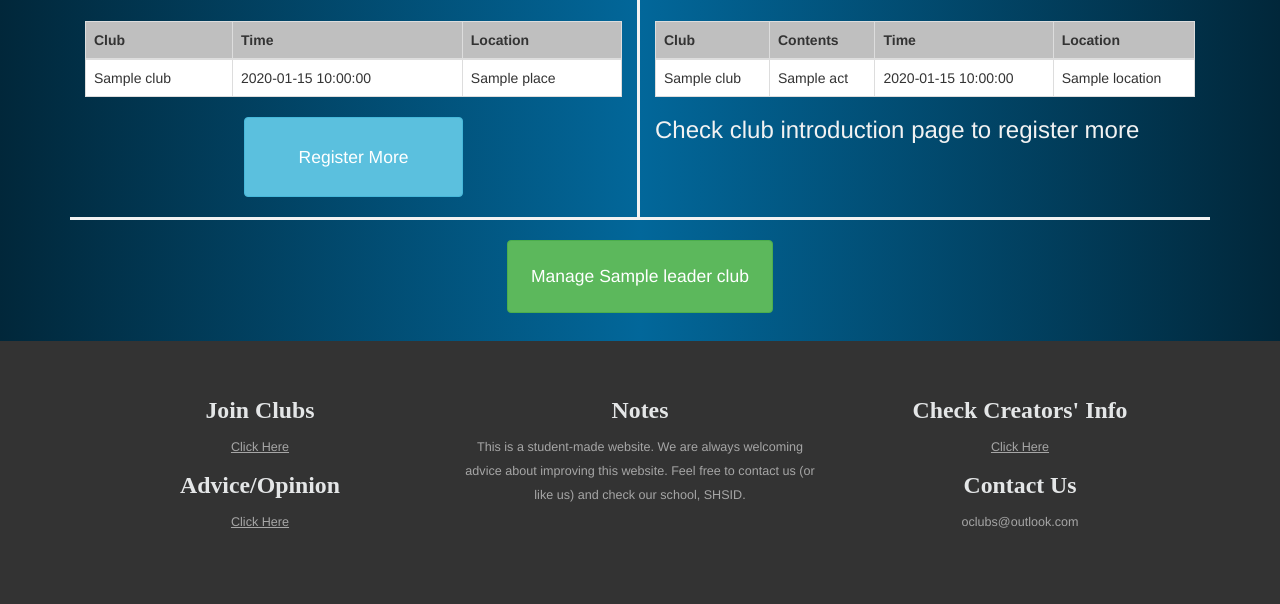
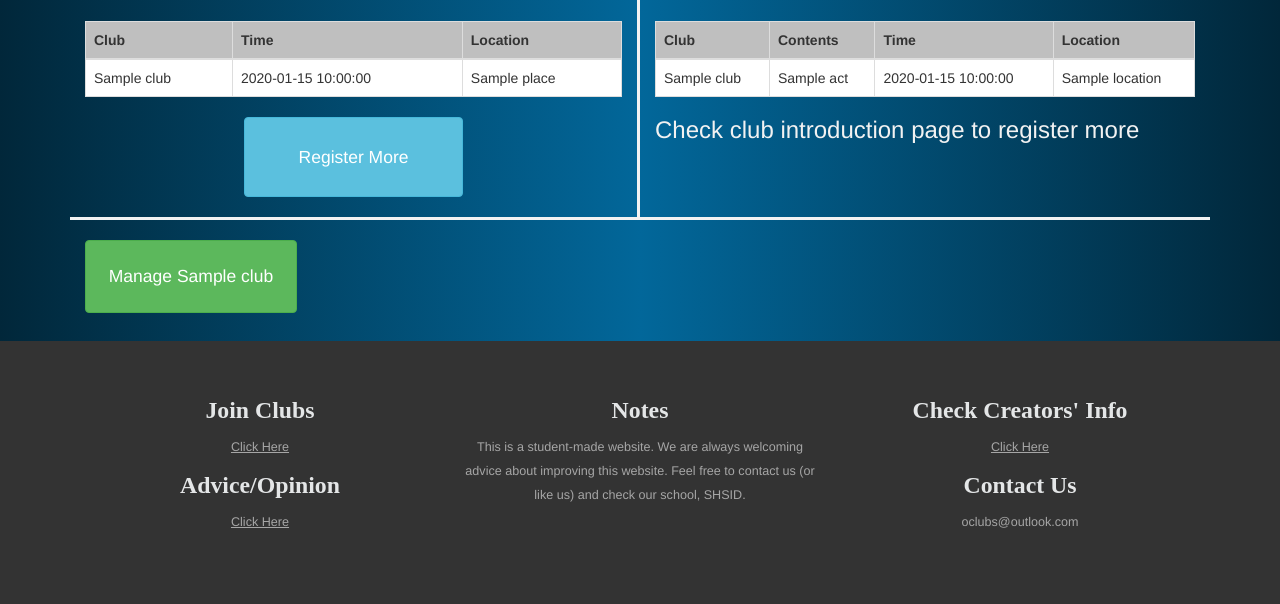
Before and after one commit to SHSIDers/oclubs, a Flask app: template oclubs/templates/student.html in a window 1280 px wide. Shown: the part 1242-1846 px from the top of the page. Run offline with Flask 2, Linux system fonts and the light colour scheme; the template is opened without the code that fills it: most values are stand-ins (such as "Sample title", 1, 10 or a date in 2020); data that the repository does not hold is empty; parts of the project's set-up code (start-up, migrations or seed data) failed here and were passed over; some libraries are stand-ins or nearby versions.

Commit message:
personal(): support multiple leader_club

```diff
--- a/oclubs/templates/student.html
+++ b/oclubs/templates/student.html
@@ -97,9 +97,13 @@
 
 {% if leader_club %}
 <br>
-<center><a href="{{ url_for('clubblueprint.club', club_info=leader_club.id ~ '_' + leader_club.name) }}">
-	<button class="btn btn-success" style="padding:2%;font-size:125%">Manage {{ leader_club.name }}</button>
-</a></center>
+<div class="container">
+    {% for club in leader_club %}
+    <a href="{{ url_for('clubblueprint.club', club_info=club.id ~ '_' + club.name) }}">
+    	<button class="btn btn-success" style="padding:2%;font-size:125%">Manage {{ club.name }}</button>
+    </a>
+    {% endfor %}
+</div>
 {% endif %}
 
 
--- a/oclubs/userblueprint.py
+++ b/oclubs/userblueprint.py
@@ -95,10 +95,10 @@ def personal():
             act['time'] = date_to_string(act_obj.date) + ": " + time
             act['location'] = act_obj.location
             activities.append(act)
+        leader_club = []
         for club_obj in clubs:
             if user_obj == club_obj.leader:
-                leader_club = club_obj
-                break
+                leader_club.append(club_obj)
         return render_template('student.html',
                                title=user_obj.nickname,
                                pictures=pictures,
```
